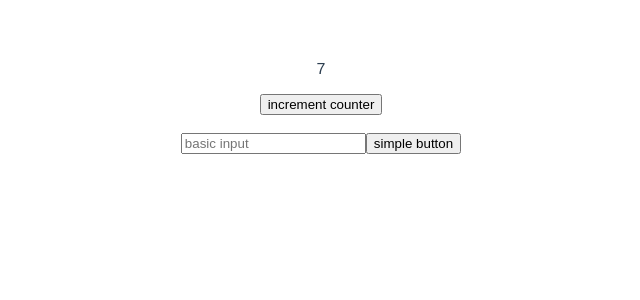
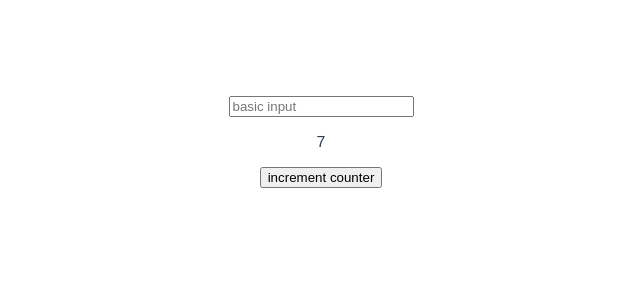
Before and after one commit to Tefoh/vue.js, a Vue app: page / in a window 1280 px wide. Shown: the top 300 px of the page, without its empty margins (319-959 px from the left). Built offline with nearby package versions, Linux system fonts and the light colour scheme.

Commit message:
234 - props & emits

```diff
--- a/src/App.vue
+++ b/src/App.vue
@@ -1,11 +1,9 @@
 <template>
-  <p>{{ counter }}</p>
-  <button @click="increment">increment counter</button>
   <br />
   <br />
   <Base.Form>
     <Base.Input />
-    <Base.Button />
+    <Base.Button :counter="counter" @inc="increment" />
   </Base.Form>
 </template>
 
@@ -20,7 +18,8 @@ const condition = computed(() => {
 
 const counter = ref(7);
 
-function increment() {
+function increment(number, string) {
+  console.log({ number, string });
   counter.value++;
 };
 </script>
--- a/src/components/Base/Button.vue
+++ b/src/components/Base/Button.vue
@@ -1,4 +1,18 @@
 <template>
-  <button>simple button</button>
-  <!-- <Button /> -->
+  <p>{{ counter }}</p>
+  <button @click="increment">increment counter</button>
 </template>
+
+<script setup>
+const props = defineProps({
+  counter: Number
+})
+
+const emits = defineEmits(['inc'])
+
+const increment = () => {
+  console.log(props.counter);
+
+  emits('inc', props.counter, 'salam')
+}
+</script>
```
